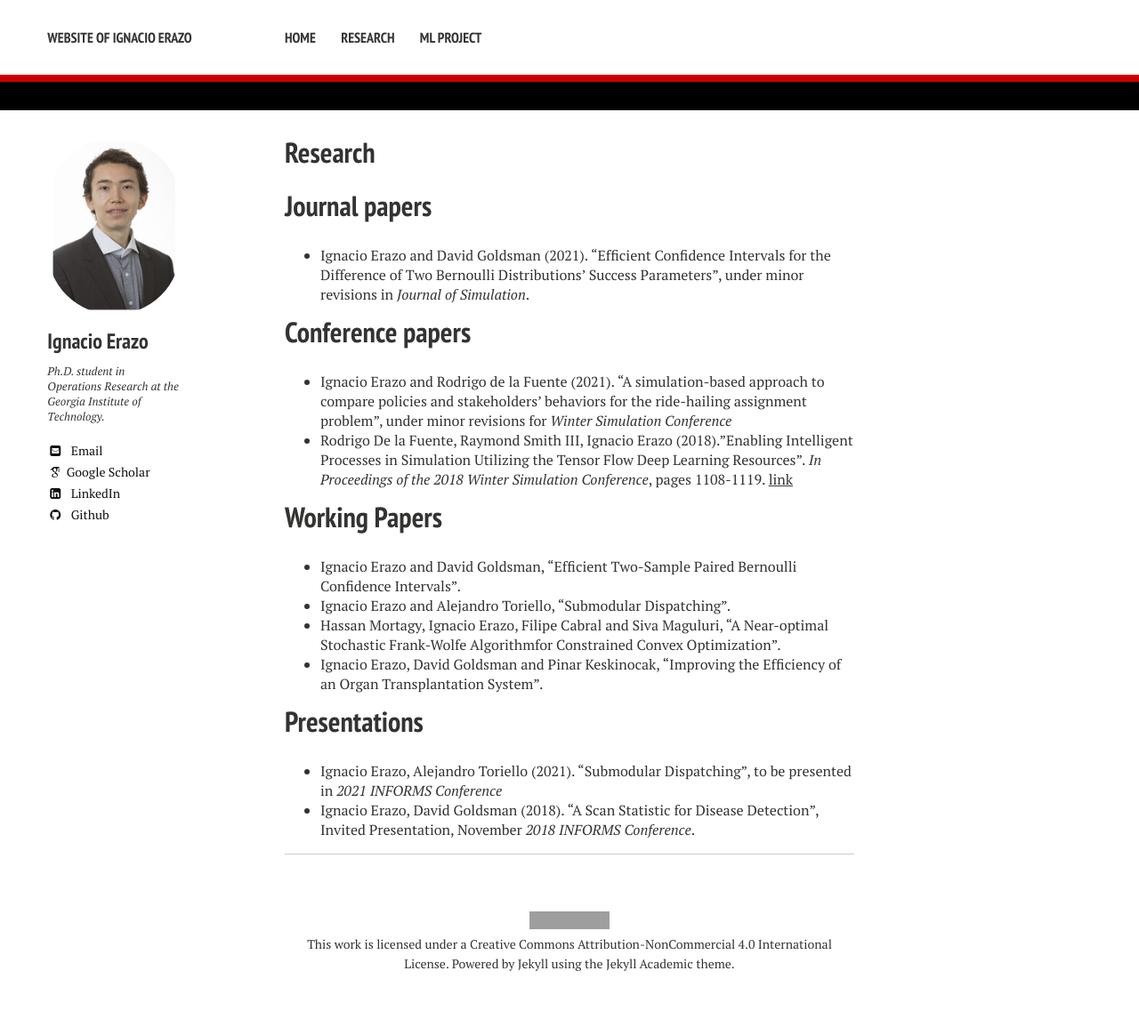
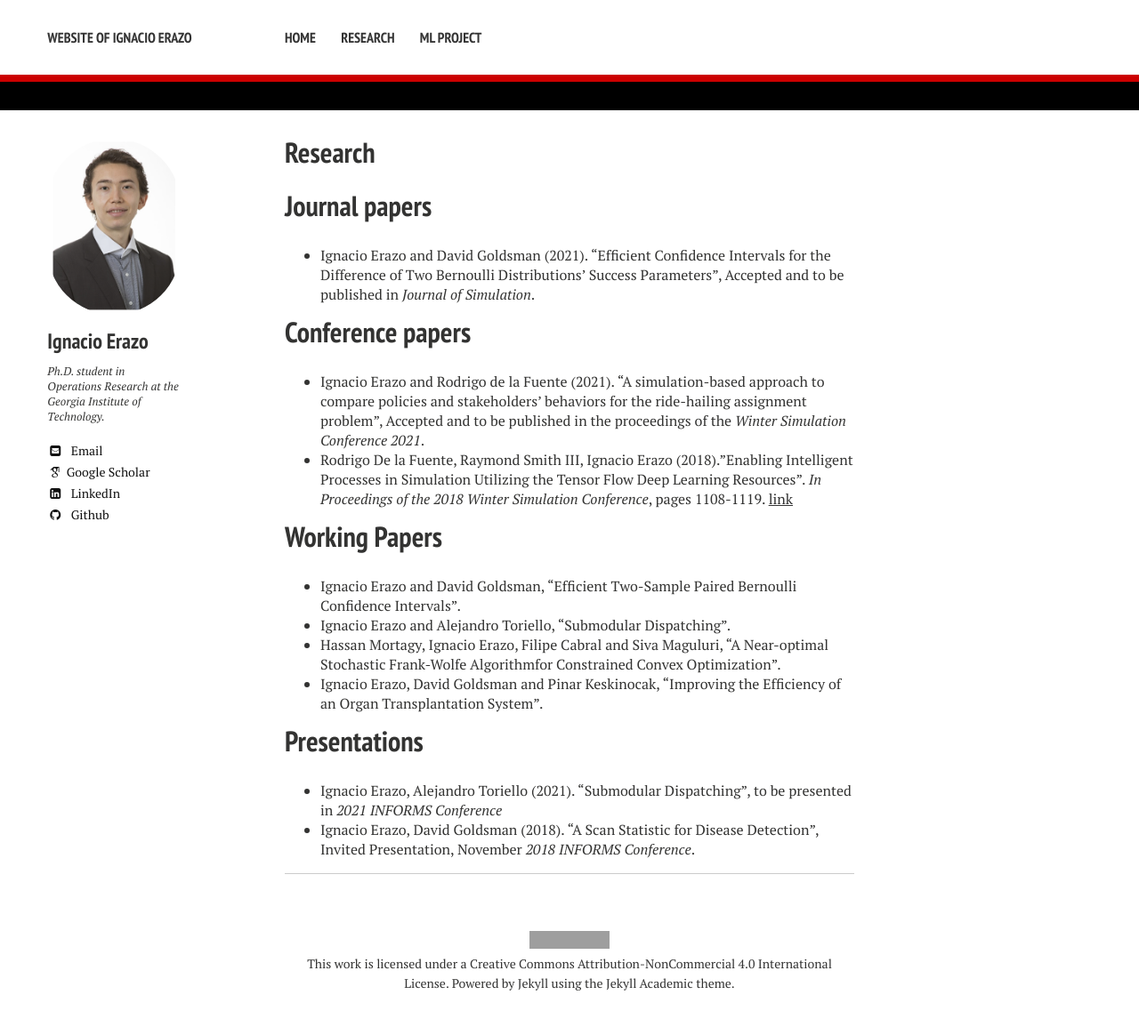
Before and after one commit to ierazo/ierazo.github.io, a Jekyll site: the page built from Research.md, in a window 1280 px wide. Shown: the whole page at 89% size. Built offline with Jekyll 4.4.1, drawn with Linux system fonts in a browser that asks for light colours; nearby versions of some CDN libraries; some web fonts are replaced; before the commit the page ends 1142 px from its top, so only the background shows below that; grey boxes are pictures that could not be loaded.

Commit message:
Update Research.md

```diff
--- a/Research.md
+++ b/Research.md
@@ -5,12 +5,12 @@ excerpt: "Research"
 ---
 
 # Journal papers
-- Ignacio Erazo and David Goldsman (2021). "Efficient Confidence Intervals for the Difference of Two Bernoulli Distributions' Success Parameters", under minor revisions in *Journal of Simulation*.
+- Ignacio Erazo and David Goldsman (2021). "Efficient Confidence Intervals for the Difference of Two Bernoulli Distributions' Success Parameters", Accepted and to be published in *Journal of Simulation*.
 
 
 
 # Conference papers
-- Ignacio Erazo and Rodrigo de la Fuente (2021). "A simulation-based approach to compare policies and stakeholders' behaviors for the ride-hailing assignment problem", under minor revisions for *Winter Simulation Conference*
+- Ignacio Erazo and Rodrigo de la Fuente (2021). "A simulation-based approach to compare policies and stakeholders' behaviors for the ride-hailing assignment problem", Accepted and to be published in the proceedings of the *Winter Simulation Conference 2021*.
 - Rodrigo De la Fuente, Raymond Smith III, Ignacio Erazo (2018)."Enabling Intelligent Processes in Simulation Utilizing the Tensor Flow Deep Learning Resources". *In Proceedings of the 2018 Winter Simulation Conference*, pages 1108-1119. [link](https://ieeexplore.ieee.org/document/8632539)
 
 
```
